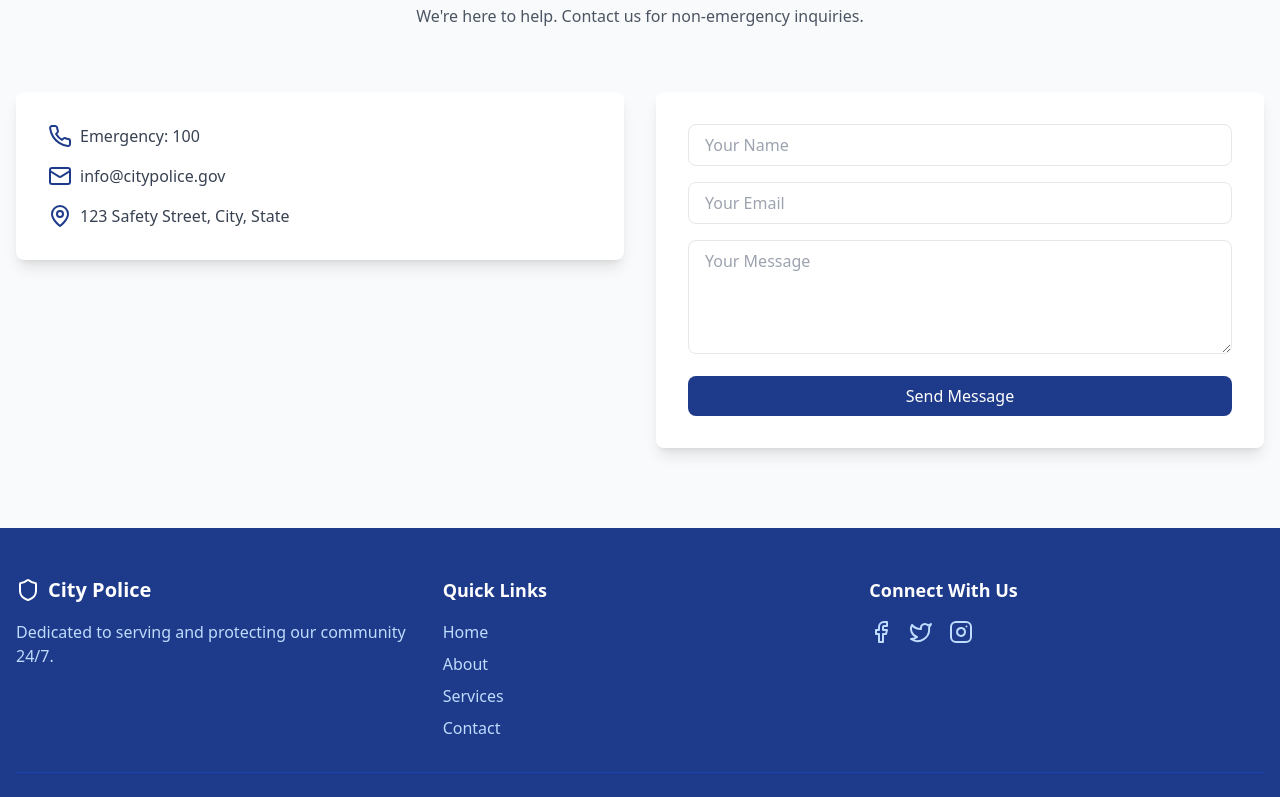
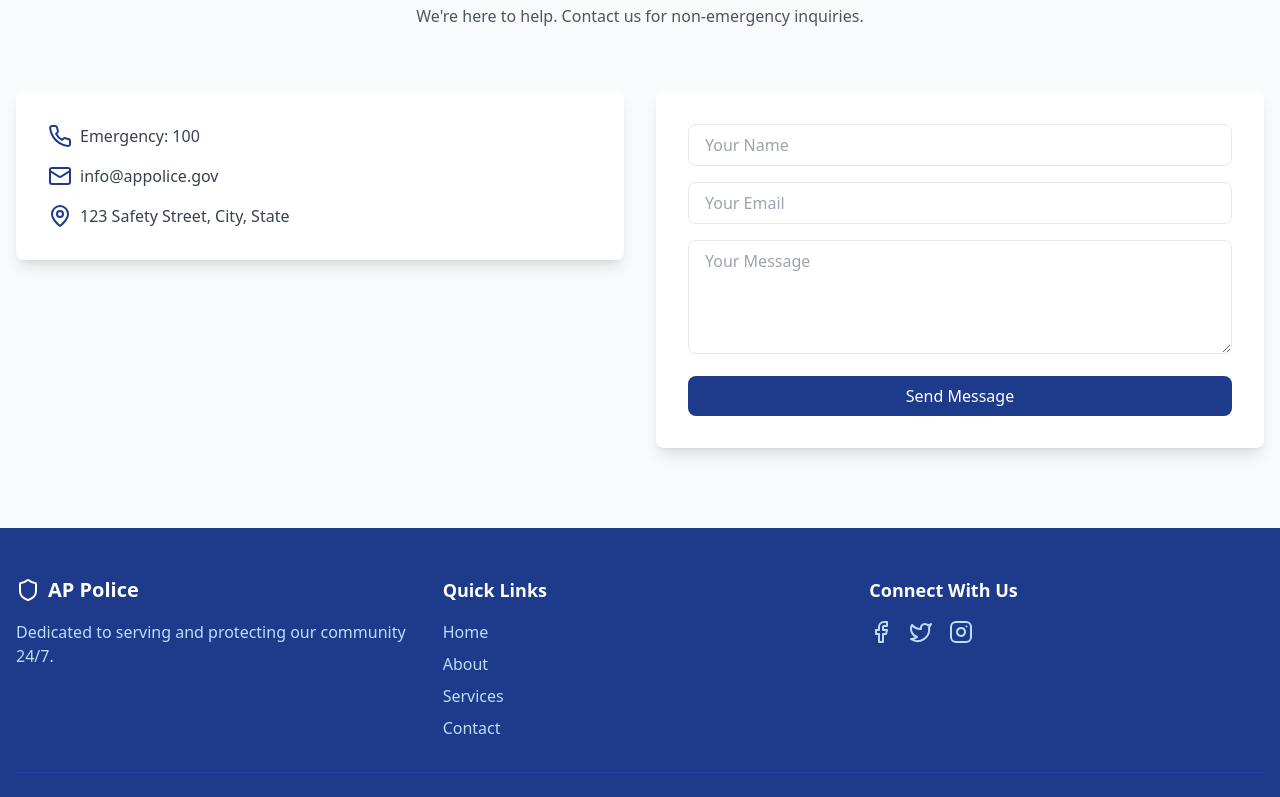
Before and after one commit to LearnerShyam1947/police-vite-demo, a React (Vite) app: page / in a window 1280 px wide. Shown: the part 2000-2797 px from the top of the page. Built offline with nearby package versions, Linux system fonts and the light colour scheme.

Commit message:
change images on home page

```diff
--- a/src/components/Header.tsx
+++ b/src/components/Header.tsx
@@ -22,7 +22,7 @@ export default function Header() {
           <div className="flex items-center">
             <Link to="/" className="flex items-center text-blue-900 hover:text-blue-700">
               <Shield className="h-8 w-8" />
-              <span className="ml-2 text-lg font-semibold">City Police</span>
+              <span className="ml-2 text-lg font-semibold">AP Police</span>
             </Link>
             <div className="hidden sm:flex items-center ml-6">
               <Link to="/dashboard" className="text-gray-500 hover:text-gray-700">Dashboard</Link>
--- a/src/pages/LandingPage.tsx
+++ b/src/pages/LandingPage.tsx
@@ -51,7 +51,7 @@ function LandingPage() {
               className="flex items-center space-x-2"
             >
               <Shield className="text-blue-900" size={32} />
-              <span className="text-2xl font-bold text-blue-900">City Police</span>
+              <span className="text-2xl font-bold text-blue-900">AP Police</span>
             </motion.div>
             <div className="hidden md:flex space-x-8">
               <a href="#home" className="text-gray-700 hover:text-blue-900">Home</a>
@@ -74,7 +74,7 @@ function LandingPage() {
           className="h-full"
         >
           <SwiperSlide>
-            <div className="h-full bg-cover bg-center" style={{ backgroundImage: 'url("https://images.unsplash.com/photo-1542466500-dccb2789cbbb?ixlib=rb-1.2.1&auto=format&fit=crop&w=1950&q=80")' }}>
+            <div className="h-full bg-cover bg-center" style={{ backgroundImage: 'url("https://pbs.twimg.com/media/Ew7dLn4VgAA3cVd.jpg")' }}>
               <div className="absolute inset-0 bg-black bg-opacity-50 flex items-center">
                 <div className="container mx-auto px-4">
                   <motion.h1
@@ -97,7 +97,7 @@ function LandingPage() {
             </div>
           </SwiperSlide>
           <SwiperSlide>
-            <div className="h-full bg-cover bg-center" style={{ backgroundImage: 'url("https://images.unsplash.com/photo-1527613426441-4da17471b66d?ixlib=rb-1.2.1&auto=format&fit=crop&w=1950&q=80")' }}>
+            <div className="h-full bg-cover bg-center" style={{ backgroundImage: 'url("https://education.sakshi.com/sites/default/files/images/2022/11/28/ap-police-1669654014.jpg")' }}>
               <div className="absolute inset-0 bg-black bg-opacity-50 flex items-center">
                 <div className="container mx-auto px-4">
                   <h1 className="text-5xl font-bold text-white mb-4">Community First Policing</h1>
@@ -213,7 +213,7 @@ function LandingPage() {
                 </div>
                 <div className="flex items-center mb-4">
                   <Mail className="text-blue-900 w-6 h-6 mr-2" />
-                  <span className="text-gray-700">info@citypolice.gov</span>
+                  <span className="text-gray-700">info@appolice.gov</span>
                 </div>
                 <div className="flex items-center">
                   <MapPin className="text-blue-900 w-6 h-6 mr-2" />
@@ -253,7 +253,7 @@ function LandingPage() {
             <div>
               <div className="flex items-center space-x-2 mb-4">
                 <Shield size={24} />
-                <span className="text-xl font-bold">City Police</span>
+                <span className="text-xl font-bold">AP Police</span>
               </div>
               <p className="text-blue-200">
                 Dedicated to serving and protecting our community 24/7.
@@ -278,7 +278,7 @@ function LandingPage() {
             </div>
           </div>
           <div className="border-t border-blue-800 mt-8 pt-8 text-center">
-            <p className="text-blue-200">&copy; 2024 City Police Department. All rights reserved.</p>
+            <p className="text-blue-200">&copy; 2024 AP Police Department. All rights reserved.</p>
           </div>
         </div>
       </footer>
```
